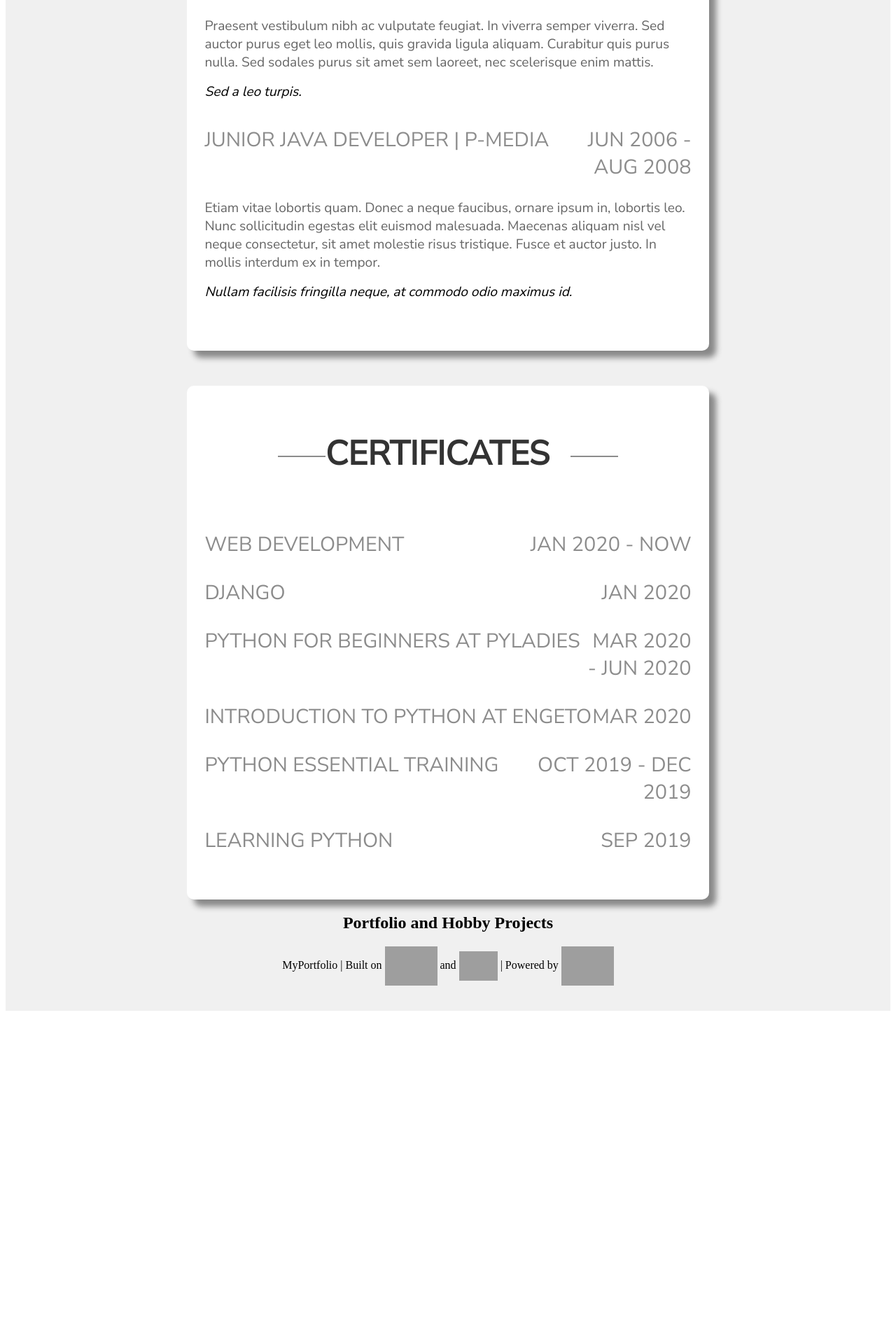
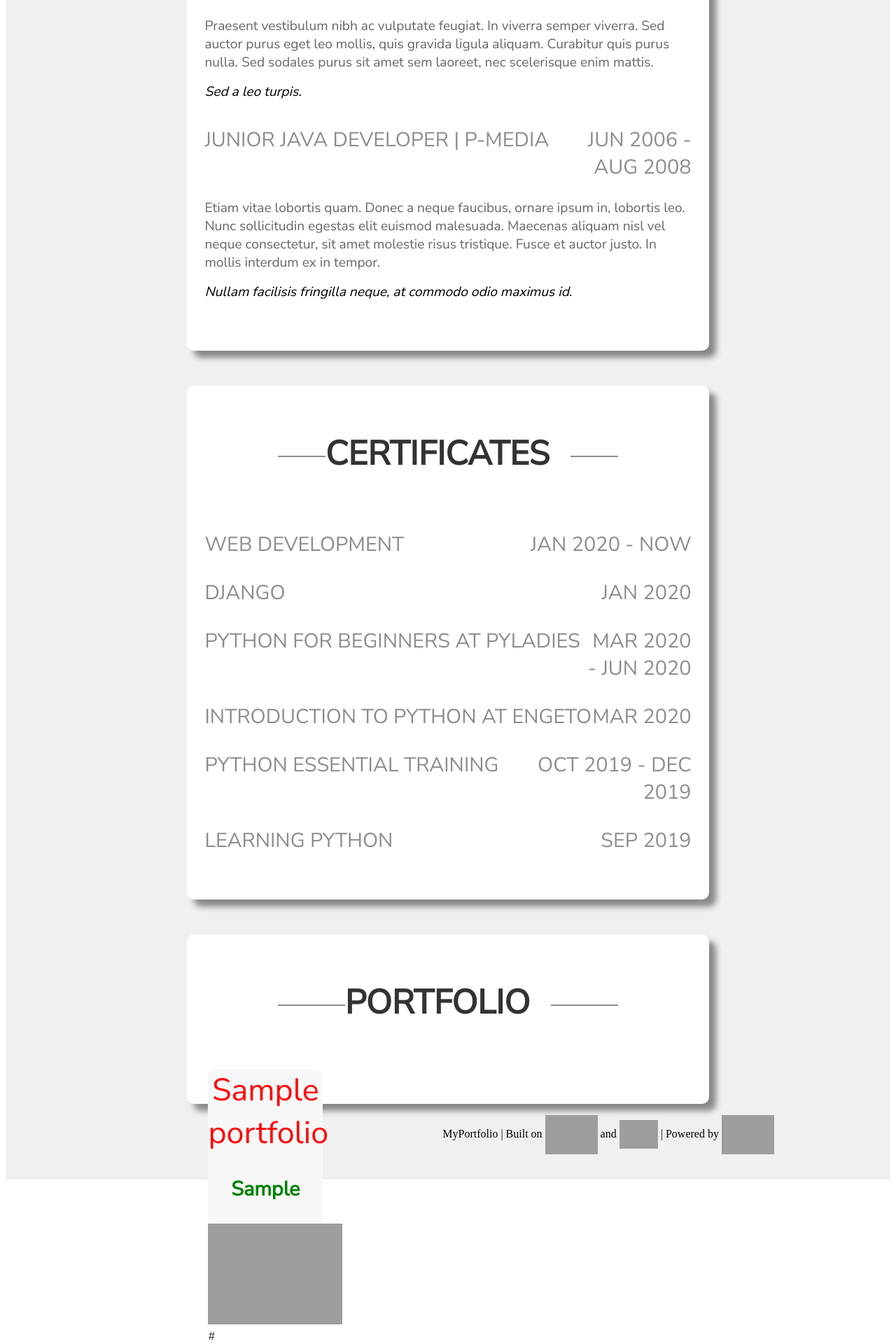
Before and after one commit to Andrea6128/portfolio, a Django app: page / in a window 1280 px wide. Shown: the part 3037-4957 px from the top of the page at 70% size. Before the commit the page ends 4481 px from the top, so only its background shows below. Run offline with Django 3.2, Linux system fonts and the light colour scheme; data comes from the database, SQL or seed files in the repository; tables that the repository leaves empty hold one stand-in row (values such as "Sample post"); some web fonts are replaced; grey boxes are pictures that could not be loaded.

Commit message:
third commit

```diff
--- a/myportfolio/models.py
+++ b/myportfolio/models.py
@@ -52,7 +52,7 @@
 class Portfolio(models.Model):
     portfolioName = models.CharField(max_length=50, verbose_name="Portfolio Name")
     portfolioType = models.CharField(max_length=50, verbose_name="Portfolio Type")
-    portfolioMedia = models.ImageField(upload_to='', max_length=100)
+    portfolioMedia = models.ImageField(upload_to='myportfolio/media', max_length=100)
     portfolioURL = models.URLField(blank=True)
 
     def __str__(self):
--- a/myportfolio/static/css/style.css
+++ b/myportfolio/static/css/style.css
@@ -225,3 +225,44 @@
     padding-top: 20px;
     text-align: right;
 }
+
+.portfolio-box {
+    /* display: inline-block; */
+    position: relative;
+    margin: 5px;
+    float: left;
+    width: calc(25% - 10px);
+    height: 225px;
+    background-color: #f8f8f8;
+    border-radius: 10px;
+}
+
+.portfolio-box-outer {
+    height: 475px;
+}
+
+.section-box-portfolio-data {
+    color: green;
+    /* color: #8c8c8c; */
+    font-size: 1.8em;
+    padding-bottom: 30px;
+    text-align: center;
+    font-weight: bold;
+}
+
+.section-box-portfolio-label {
+    /* color: #8c8c8c; */
+    color: red;
+    font-size: 2.8em;
+    padding-bottom: 30px;
+    text-align: center;
+}
+
+.portfolio-pic {
+    background: #f0f0f0;
+    color: black;
+    padding-top: 20px;
+    padding-bottom:20px;
+    text-align: center;
+    position: relative;
+}
--- a/myportfolio/templates/portfolio.html
+++ b/myportfolio/templates/portfolio.html
@@ -1 +1,11 @@
-<h2>Portfolio and Hobby Projects</h2>
+<div class="section-box">
+<h3><span>PROJECT PORTFOLIO</span></h3>
+  <div class="portfolio-box">
+    {% for portfolio in portfolios %}
+      <div class="section-box-portfolio-label">{{ portfolio.portfolioName }}</div>
+      <div class="section-box-portfolio-data">{{ portfolio.portfolioType }}</div>
+      <div id="portfolio-pic"><img src="{{ portfolio.portfolioMedia.url }}" width="192"></div>
+      {{ portfolio.portfolioURL }}
+    {% endfor %}
+  </div>
+</div>
--- a/project/settings.py
+++ b/project/settings.py
@@ -85,8 +85,8 @@
     'default': {
         'ENGINE': 'django.db.backends.postgresql_psycopg2',
         'NAME': 'portfolio',
-        'USER': '',
-        'PASSWORD': '',
+        'USER': 'andrea',
+        'PASSWORD': 'hgtr',
 
         'HOST': '127.0.0.1',
         'PORT': '5432',
```
Also changed, not shown: 1 other file.
